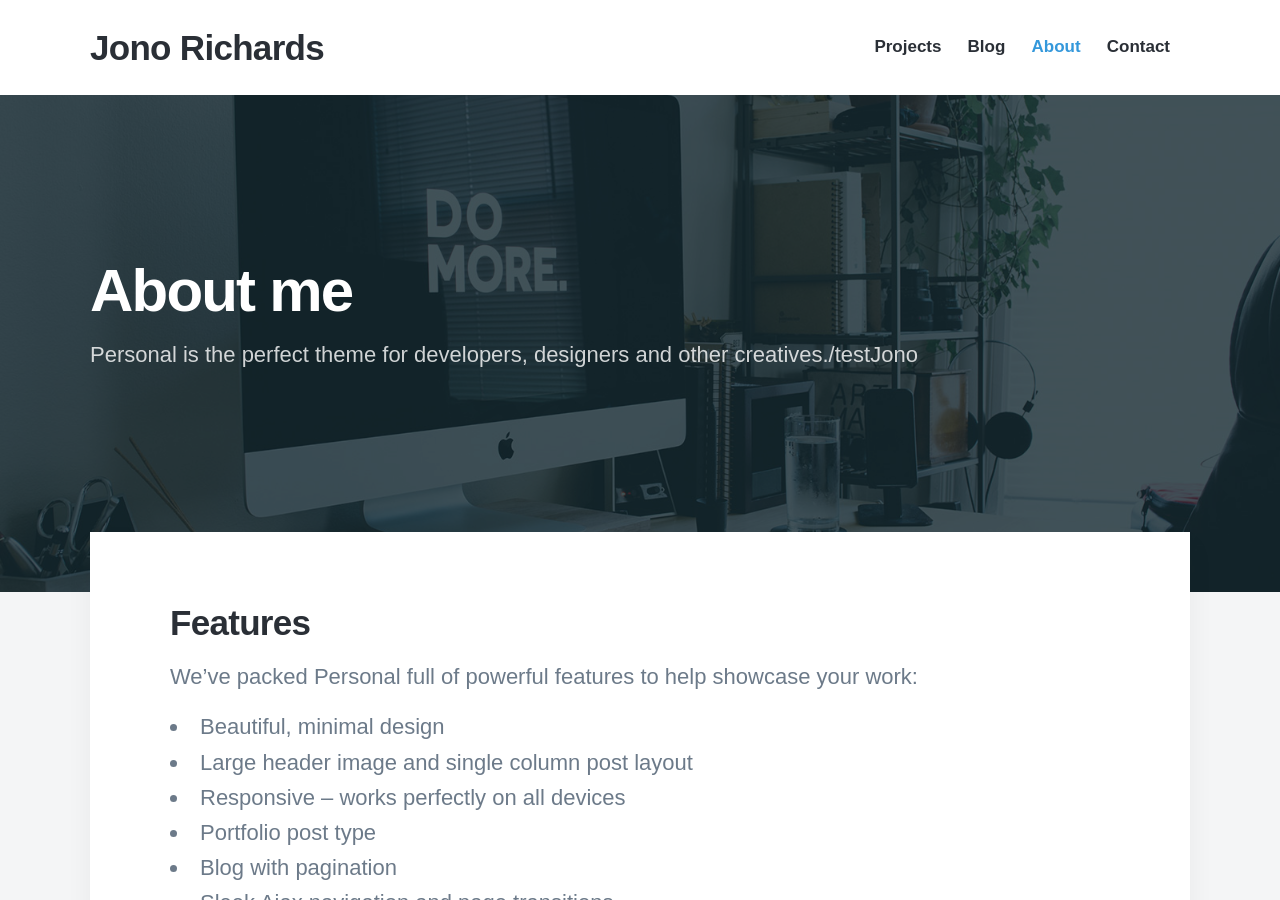
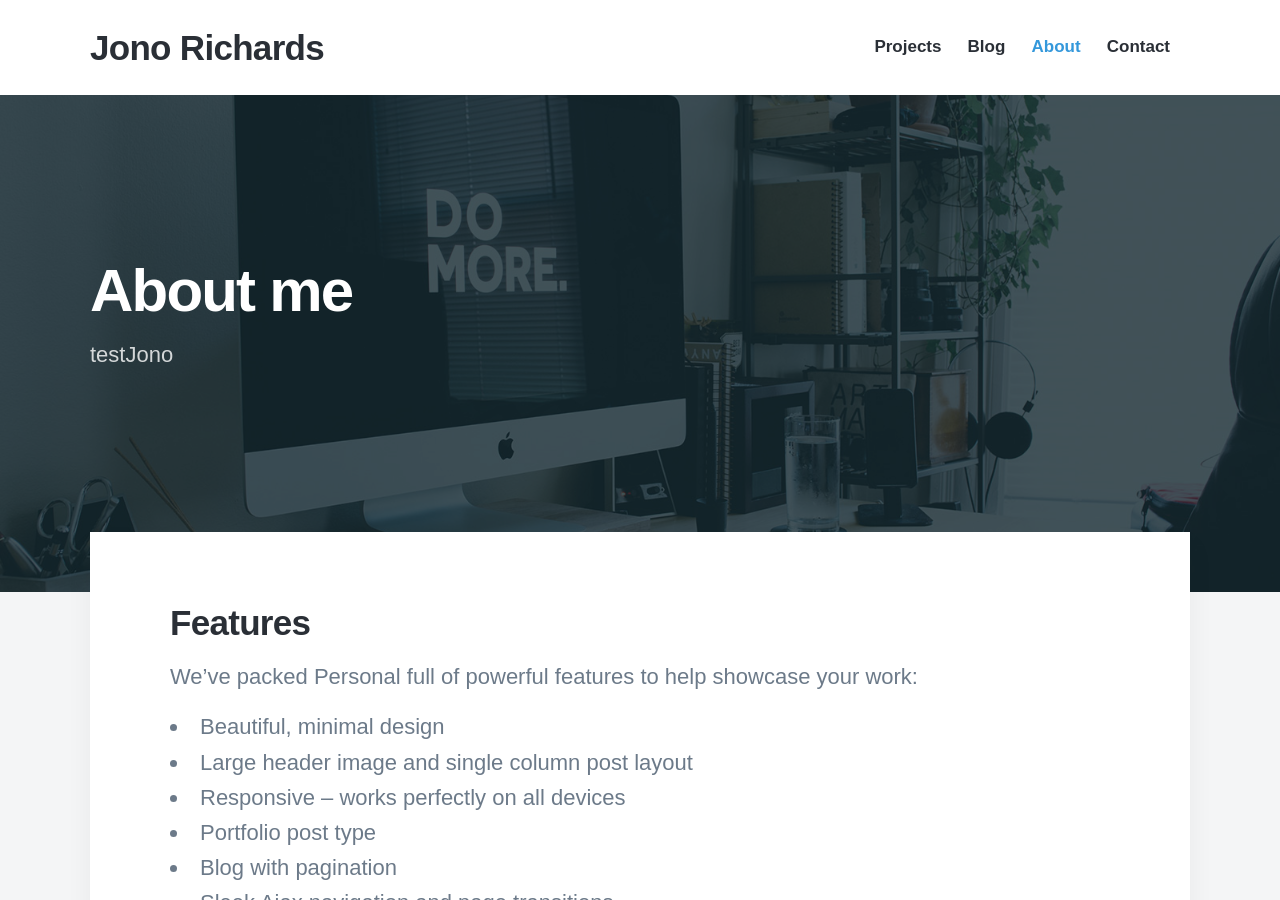
Before and after one commit to jonorichards/jonorichards.github.io, a Jekyll site: the page built from _pages/about.md, in a window 1280 px wide and 900 px high. Built offline with Jekyll 4.4.1, drawn with Linux system fonts in a browser that asks for light colours; nearby versions of some CDN libraries; some web fonts are replaced.

Commit message:
Update about.md
sub and despcription changed

```diff
--- a/_pages/about.md
+++ b/_pages/about.md
@@ -1,7 +1,7 @@
 ---
 title: About me
-subtitle: Personal is the perfect theme for developers, designers and other creatives./testJono
-description: Personal is the perfect theme for developers, designers and other creatives.
+subtitle: testJono
+description: test test
 featured_image: /images/demo/about.jpg
 ---
 
```
